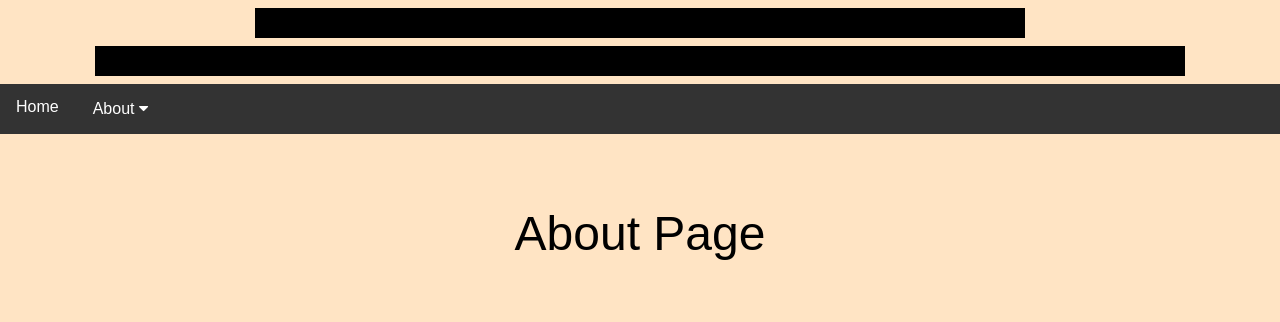
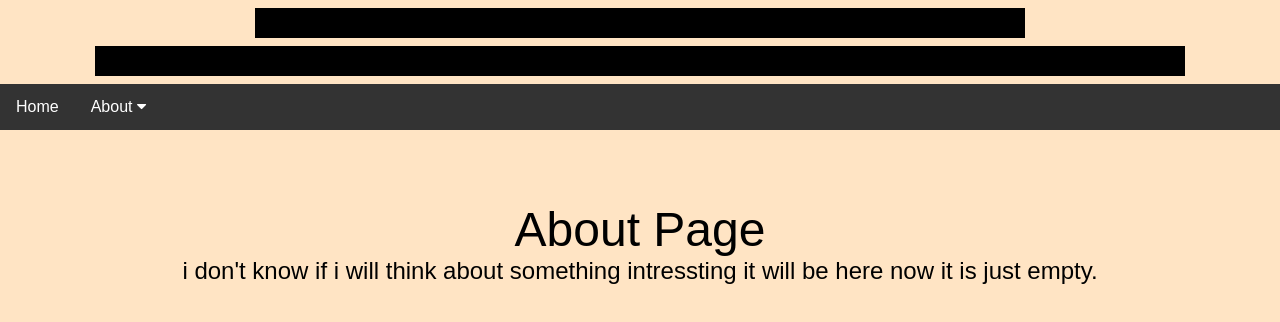
Before and after one commit to iamthesimp/website, a plain HTML site: page About.html in a window 1280 px wide. Drawn offline with Linux system fonts and the light colour scheme.

Commit message:
Update About.html

```diff
--- a/About.html
+++ b/About.html
@@ -34,7 +34,7 @@
           border: none;
           outline: black;
           color: white;
-          padding: 16px 18px;
+          padding: 14px 16px;
           background-color: inherit;
           font-family: inherit;
           margin: 0;
@@ -49,7 +49,7 @@
           position: absolute;
           left: 0;
           background-color: gray;
-          width: 140%;
+          width: 100%;
           z-index: 1;
         }
 
@@ -87,5 +87,9 @@
             <br><br><br><br>
 
             <center><font size=7 color=black>About Page</font></center>
-    </body>
+            <center><font size=5 color=black>i don't know if i will think about something intressting it will be here now it is just empty.</font></center>
+
+
+
+          </body>
 </html>
```
